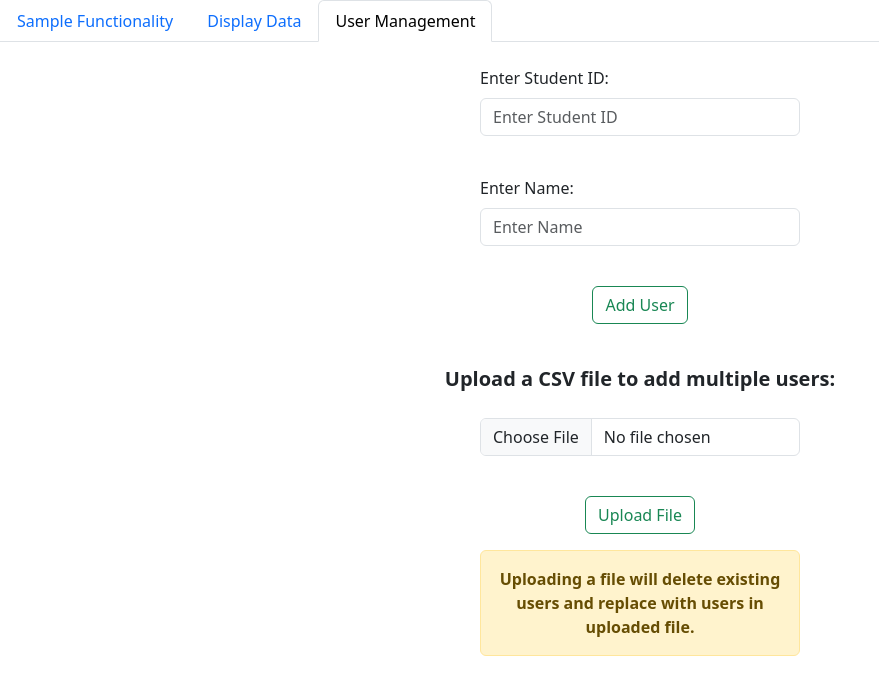
After one commit to 1399999/GLHSPasses, a Flask app: page /user in a window 1280 px wide. The commit adds this page. Shown: the top 695 px of the page, without its empty margins (0-879 px from the left). Run offline with Flask 3, Linux system fonts and the light colour scheme.

Commit message:
add user management + clean up ui

```diff
--- a/Templates/data.html
+++ b/Templates/data.html
@@ -11,6 +11,7 @@
             <div class="nav nav-tabs" id="nav-tab" role="tablist">
                 <a class="nav-item nav-link" id="nav-home-tab" data-toggle="tab" href="/" role="tab" aria-controls="nav-home" aria-selected="false">Sample Functionality</a>
                 <a class="nav-item nav-link active" id="nav-profile-tab" data-toggle="tab" href="/data" role="tab" aria-controls="nav-profile" aria-selected="true">Display Data</a>
+                <a class="nav-item nav-link" id="nav-user-tab" data-toggle="tab" href="/user" role="tab" aria-controls="nav-user" aria-selected="false">User Management</a>
             </div>
         </nav>
 
--- /dev/null
+++ b/Templates/user.html
@@ -0,0 +1,102 @@
+<!DOCTYPE html>
+<html lang="en">
+<head>
+    <meta charset="UTF-8">
+    <meta name="viewport" content="width=device-width, initial-scale=1.0">
+    <link href="https://cdn.jsdelivr.net/npm/bootstrap@5.3.8/dist/css/bootstrap.min.css" rel="stylesheet">
+    <title>Flask Input Form</title>
+</head>
+    <body>
+        <nav>
+            <div class="nav nav-tabs" id="nav-tab" role="tablist">
+                <a class="nav-item nav-link" id="nav-home-tab" data-toggle="tab" href="/" role="tab" aria-controls="nav-home" aria-selected="false">Sample Functionality</a>
+                <a class="nav-item nav-link" id="nav-profile-tab" data-toggle="tab" href="/data" role="tab" aria-controls="nav-profile" aria-selected="false">Display Data</a>
+                <a class="nav-item nav-link active" id="nav-contact-tab" data-toggle="tab" href="/user" role="tab" aria-controls="nav-user" aria-selected="true">User Management</a>
+            </div>
+        </nav>
+
+        <div class="mx-auto">
+
+            <br/>
+
+            <form method="POST">
+                <div class="mb-3 w-25 mx-auto">
+                    <label for="stud_id" class="form-label">Enter Student ID:</label>
+                    <input type="text" class="form-control mx-auto" name="stud_id_create_input" placeholder="Enter Student ID" id="stud_id">
+                </div>
+
+                <br/>
+
+                <div class="mb-3 w-25 mx-auto">
+                    <label for="stud_id" class="form-label">Enter Name:</label>
+                    <input type="text" class="form-control mx-auto" name="name_create_input" placeholder="Enter Name" id="name">
+                </div>
+
+                <br/>
+
+                <div display="display: flex; justify-content: center; align-items: center;" class="mb-3 w-25 mx-auto center">
+                    <button type="submit", value="submit", name="add_user_btn", class="btn btn-outline-success">Add User</button>
+                </div>
+            </form>
+
+            <div class="mb-3 w-25 mx-auto">
+                {% if form_type == 'add_user' %}
+                    {% if user_success == False %}
+                        <div class="alert alert-danger" role="alert">
+                            Failed to add user to database. Please try again.
+                        </div>
+                    {% elif user_success == True %}
+                        <div class="alert alert-success" role="alert">
+                            Successfully added user to database!
+                        </div>
+                    {% endif %}
+                {% endif %}
+            </div>
+
+            <br/>
+
+            <text class="text-center" style="display: block; font-weight: bold; font-size: 1.25rem;" >Upload a CSV file to add multiple users:</text>
+
+            <br/>
+
+            <form method="POST" enctype="multipart/form-data">
+                <div class="mb-3 w-25 mx-auto">
+                    <input type="file" class="form-control mx-auto" name="file_input" id="file_input">
+                </div>
+
+                <br/>
+
+                <div display="display: flex; justify-content: center; align-items: center;" class="mb-3 w-25 mx-auto center">
+                    <button type="submit", value="submit", name="upload_file_btn", class="btn btn-outline-success">Upload File</button>
+                </div>
+
+                <div class="mb-3 w-25 mx-auto text-center">
+                    {% if form_type == 'upload_file' %}
+                        {% if user_success == True %}
+                            <div class="alert alert-success" role="alert">
+                                Successfully uploaded file and replaced existing users in database!
+                            </div>
+                        {% elif user_success == False %}
+                            <div class="alert alert-danger" role="alert">
+                                Upload failed. Please try again.
+                            </div>
+                        {% endif %}
+                    {% else %}
+                        <div class="alert alert-warning" role="alert" style="font-weight: bold;">
+                            Uploading a file will delete existing users and replace with users in uploaded file.
+                        </div>
+                    {% endif %}
+                </div>
+            </form>
+        </div>
+    </body>
+</html>
+
+<style>
+    .center {
+        display: flex;
+        flex-direction: row;
+        align-items: center;
+        justify-content: center;
+    }
+</style>
--- a/UI.py
+++ b/UI.py
@@ -1,5 +1,4 @@
 from flask import Flask, render_template, request
-import time
 import Database
 
 start_btn = None
@@ -14,47 +13,76 @@ db = Database.DataBase()
 @app.route("/", methods=["GET", "POST"])
 def home():
 
-    global start_btn
-    global end_btn
+    global submit_btn
     global t0
     global t1
     global combust_nun
 
+    submit_btn = None
     user_input_1 = None
     user_input_2 = None
-    user_input_3 = None
+    db_success = None
 
     if request.method == "POST":
-        start_btn = request.form.get("start")
-        end_btn = request.form.get("end")
-        if start_btn != None:
-            t0 = time.time()
-        if end_btn != None:
-            t1 = time.time()
-            combust_nun = t1 - t0
+        submit_btn = request.form.get("submit_btn")
         user_input_1 = request.form.get("user_input_1")
         user_input_2 = request.form.get("user_input_2")
-        user_input_3 = request.form.get("user_input_3")
 
-        db.addAction(user_input_1, user_input_3, user_input_2)
+        db_success = db.addAction(user_input_1, user_input_2)
 
-    output = render_template("index.html", stud_id=user_input_1, place=user_input_2, name=user_input_3, start_btn=start_btn, end_btn=end_btn, time_a=combust_nun)
+    output = render_template("index.html", db_success=db_success)
 
-    if start_btn != None and end_btn != None:
-        start_btn = None
-        end_btn = None
+    if submit_btn != None:
+        submit_btn = None
 
     return output
 
 @app.route("/data", methods=["GET"])
 def data():
-    # data_list = [[1, "Mark", "Otto", "@mdo"],
-    #              [2, "Jacob", "Thornton", "@fat"],
-    #              [3, "Larry", "The Bird", "@twitter"]]
-
     data_list = db.fetch()
 
     return render_template("data.html", data_list=data_list)
 
+@app.route("/user", methods=["GET", "POST"])
+def user():
+    global add_user_btn
+    global upload_file_btn
+    global name_create_input
+    global stud_id_create_input
+
+    add_user_btn = None
+    upload_file_btn = None
+    name_create_input = None
+    stud_id_create_input = None
+    user_success = None
+    form_type = None
+
+    if request.method == "POST":
+        add_user_btn = request.form.get("add_user_btn")
+        name_create_input = request.form.get("name_create_input")
+        stud_id_create_input = request.form.get("stud_id_create_input")
+        upload_file_btn = request.form.get("upload_file_btn")
+
+        if request.method == 'POST':
+            if 'add_user_btn' in request.form:
+                form_type = 'add_user'
+                user_success = db.addUser(stud_id_create_input, name_create_input)
+
+            elif 'upload_file_btn' in request.form:
+                form_type = 'upload_file'
+                file = request.files['file_input']
+                user_success = db.replaceUsers(file)
+
+    output = render_template("user.html", user_success=user_success, form_type=form_type)
+
+    if add_user_btn != None:
+        add_user_btn = None
+
+    if upload_file_btn != None:
+        upload_file_btn = None
+
+    return output
+
+
 if __name__ == "__main__":
     app.run(debug=True)
```
Also changed, not shown: Database.py (+46 -13 lines), Templates/index.html (+17 -12 lines).
